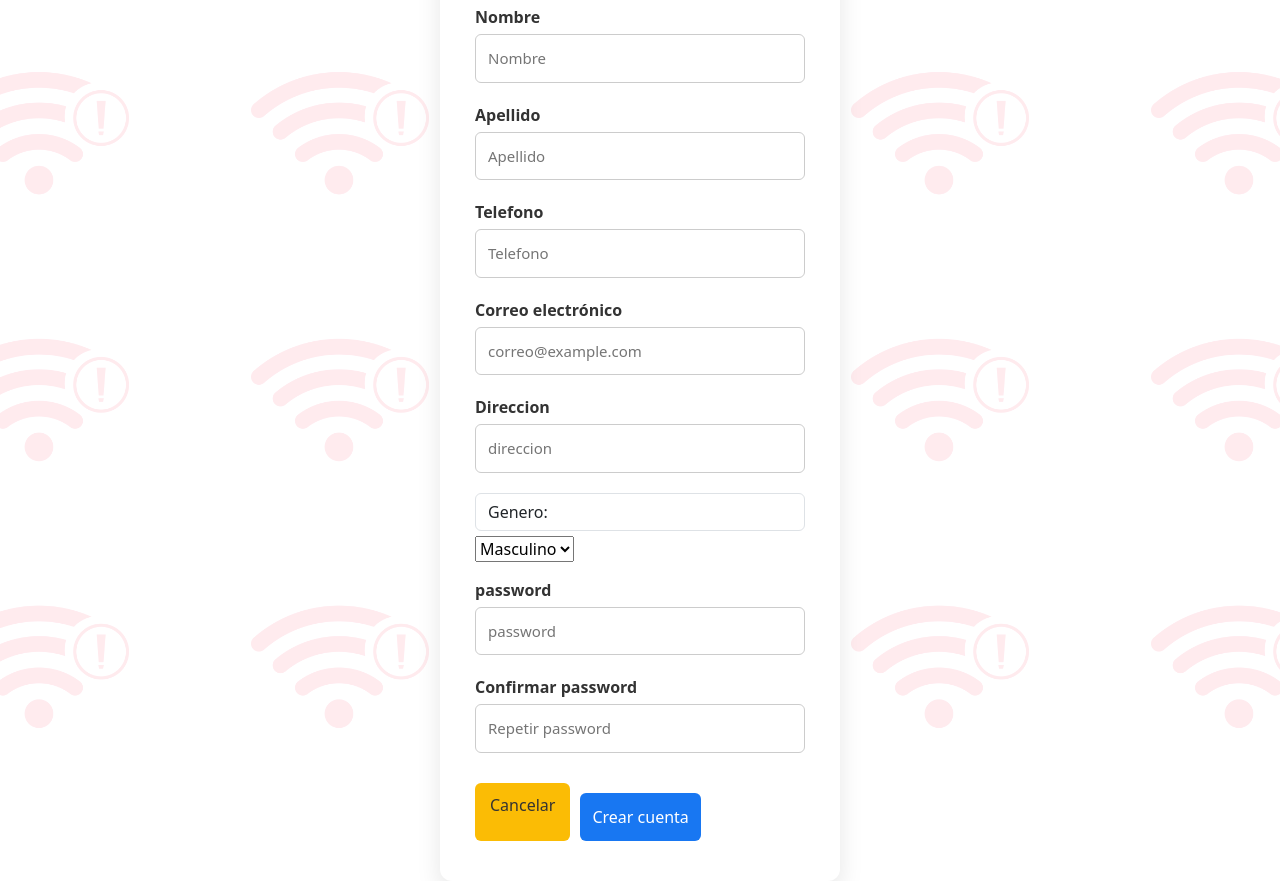
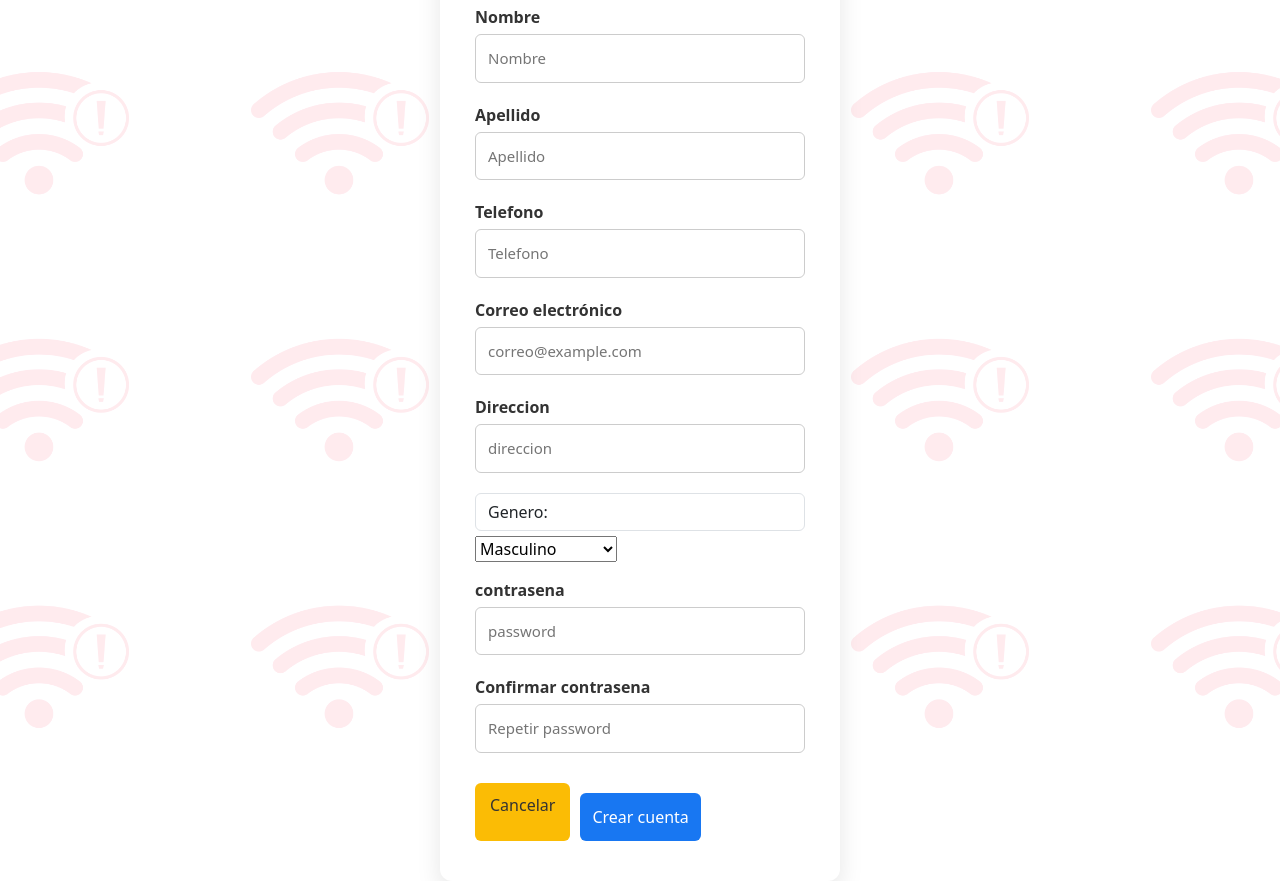
Before and after one commit to Asebs047/NoSignal, a Java web app: page /registrarse.jsp in a window 1280 px wide. Run offline with Tomcat 11, a stand-in JSP engine, Linux system fonts and the light colour scheme.

Commit message:
13 se cambio nombre de password a contrasena

```diff
--- a/src/main/webapp/registrarse.jsp
+++ b/src/main/webapp/registrarse.jsp
@@ -161,31 +161,31 @@
                 <input type="text" name="nombre" placeholder="Nombre" required />
 
                 <label>Apellido</label>
-                <input type="password" name="apellido" placeholder="Apellido" required />
+                <input type="text" name="apellido" placeholder="Apellido" required />
 
                 <label>Telefono</label>
                 <input type="text" name="telefono" placeholder="Telefono" required />
 
                 <label>Correo electrónico</label>
-                <input type="email" name="correo" placeholder="correo@example.com" required />
+                <input type="text" name="correo" placeholder="correo@example.com" required />
 
                 <label>Direccion</label>
-                <input type="email" name="direccion" placeholder="direccion" required />
+                <input type="text" name="direccion" placeholder="direccion" required />
 
                 <div class="mb-3">
                     <label for="genero" class="form-control">Genero:</label>
                     <select id="genero" name="genero">
                         <option value="masculino">Masculino</option>
                         <option value="femenino">Femenino</option>
-                        <option value="n/a">n/a</option>
+                        <option value="no especificado">No Especificado</option>
                     </select>
                 </div>
 
-                <label>password</label>
-                <input type="password" name="password" placeholder="password" required />
+                <label>contrasena</label>
+                <input type="text" name="contrasena" placeholder="password" required />
 
-                <label>Confirmar password</label>
-                <input type="password" name="confirmar" placeholder="Repetir password" required />
+                <label>Confirmar contrasena</label>
+                <input type="text" name="contrasena" placeholder="Repetir password" required />
 
                 <div class="btn-group">
                     <a href="index.jsp" class="btn-warning">Cancelar</a>
```
